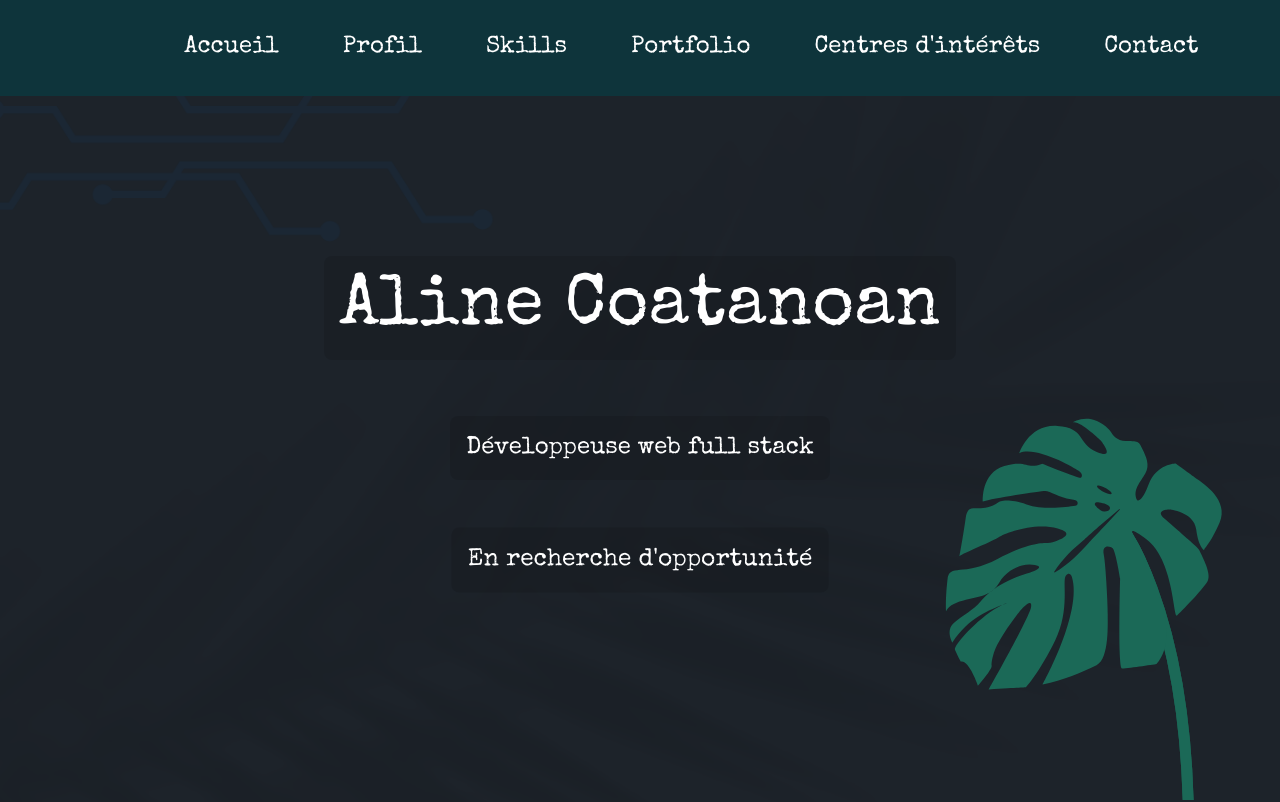
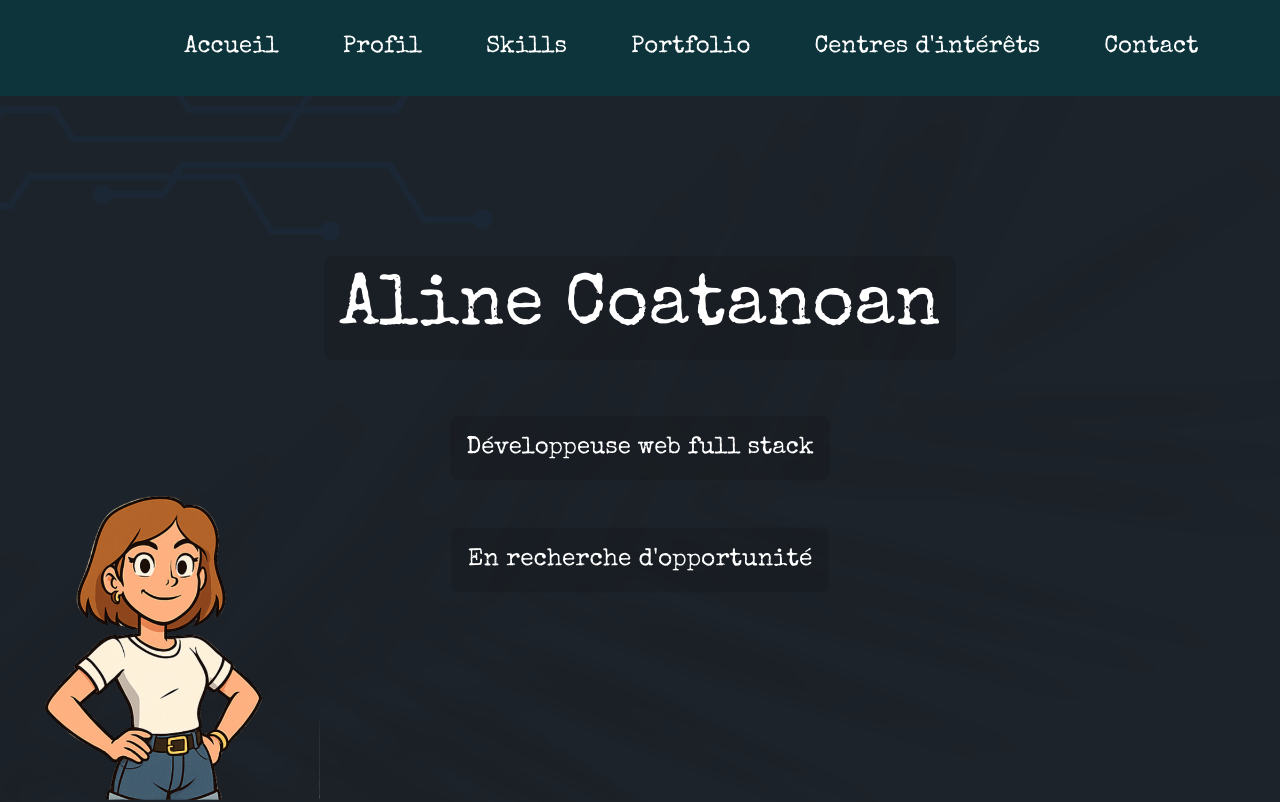
Before and after one commit to AlineCoatanoan/portfolio-V1, a React (Vite) app: page / in a window 1280 px wide. Shown: the top 802 px of the page. Built offline with nearby package versions, Linux system fonts and the light colour scheme; grey boxes are pictures that could not be loaded.

Commit message:
add mascotte section Accueil

```diff
--- a/src/components/Accueil.tsx
+++ b/src/components/Accueil.tsx
@@ -53,21 +53,23 @@ const Accueil = () => {
         </p>
       </motion.div>
 
-
-
-      {/* Animation Lottie en bas */}
-      <div
-      className="hidden sm:block absolute bottom-0 right-0 w-[400px] h-[400px]"
-      >
-        <Lottie animationData={leafAnimation} loop={true} />
+      {/* Mascotte version mobile*/}
+      <div className="block md:hidden">
+        <img
+          src="/assets/mascotte.png"
+          alt="Mascotte Aline"
+          className="mx-auto w-[16rem]"
+        />
       </div>
 
-      <img
-        src="/assets/accueil.png"
-        alt="Accueil"
-        className="block sm:hidden w-full max-w-xs rounded-lg"
-      />
-
+      {/* Mascotte version desktop*/}
+      <div className="hidden md:block absolute bottom-0 left-0 z-10">
+        <img
+          src="/assets/mascotte.png"
+          alt="Mascotte Aline"
+          className="w-[10rem] md:w-[14rem] lg:w-[20rem] object-contain"
+        />
+      </div>
 
 
     </section>
```
Also changed, not shown: public/assets/mascotte.png (added).
